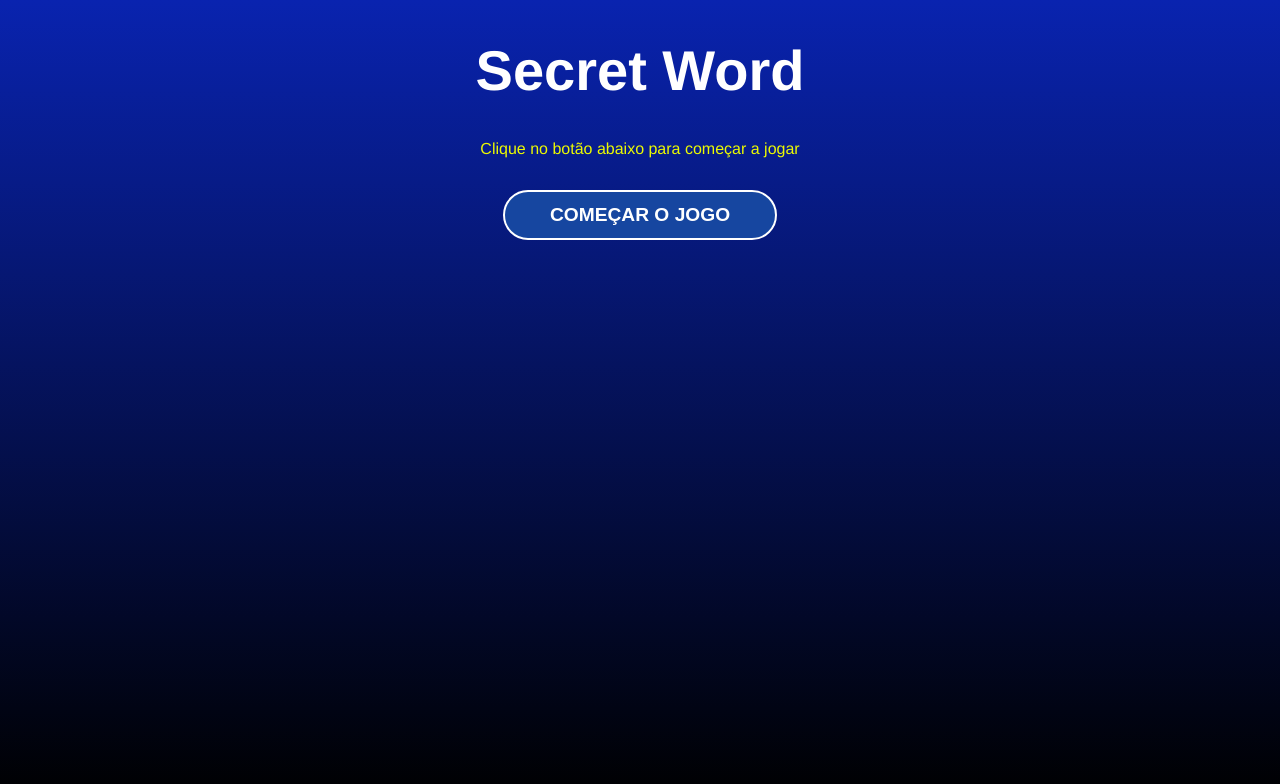
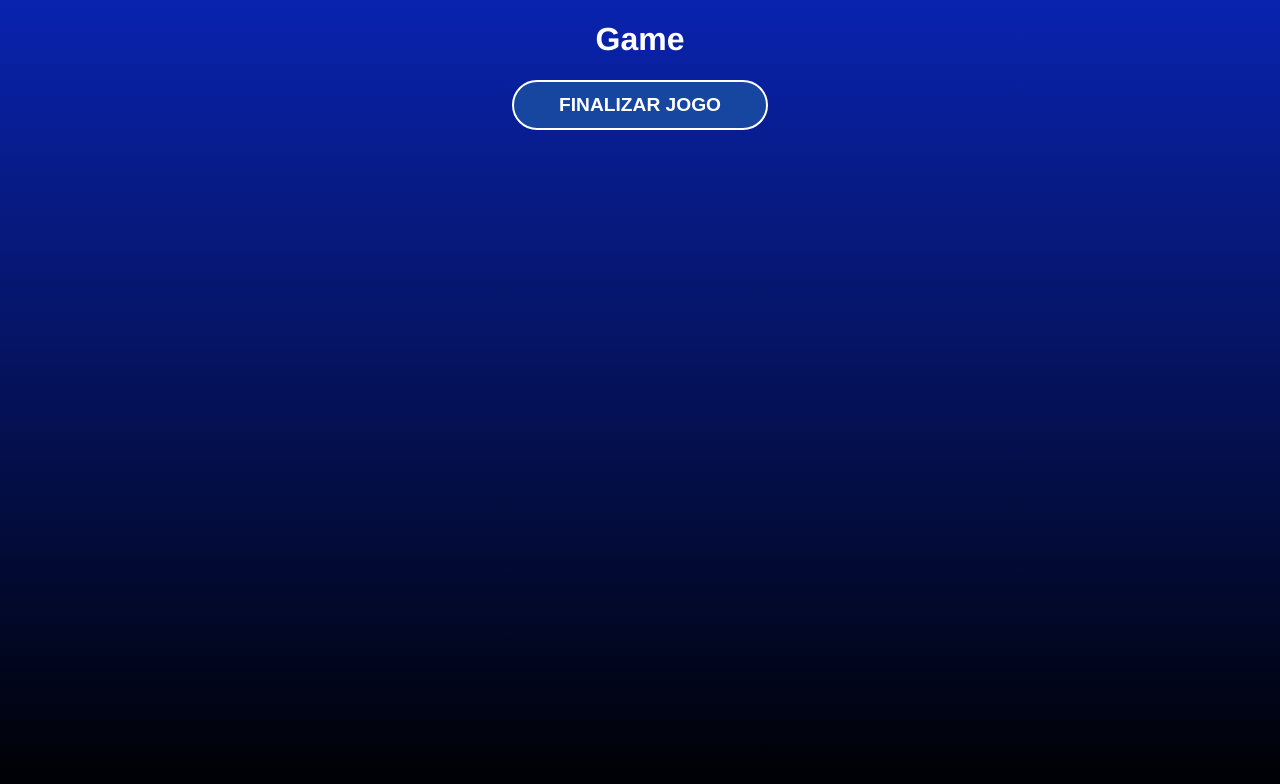
Before and after one commit to Raullize/curso-react-do-zero-a-maestria, a React (Create React App) app in the folder 6_PROJETO_SECRET_WORD/secretword/: page / in a window 1280 px wide. Both pictures are taken after a click on the button "COMEÇAR O JOGO". Shown: the top 784 px of the page. Built offline with nearby package versions, Linux system fonts and the light colour scheme.

Commit message:
feat: implement game stage navigation and button handlers
Add click handlers to game components to transition between stages
Implement startGame, verifyLetter and retry functions in App component
Update components to receive and use these handlers via props

```diff
--- a/6_PROJETO_SECRET_WORD/secretword/src/App.js
+++ b/6_PROJETO_SECRET_WORD/secretword/src/App.js
@@ -18,14 +18,23 @@ function App() {
   const [gameStage, setGameStage] = useState(stages[0].name);
   const [words] = useState(wordsList);
 
-  console.log(gameStage);
-  console.log(words);
+  const startGame = () => {
+    setGameStage(stages[1].name)
+  }
+
+  const verifyLetter = () => {
+    setGameStage(stages[2].name)
+  }
+
+  const retry = () => {
+    setGameStage(stages[0].name)
+  }
 
   return (
     <div className="App">
-      {gameStage === stages[0].name && <StartScreen />}
-      {gameStage === stages[1].name && <Game />}
-      {gameStage === stages[2].name && <GameOver />}
+      {gameStage === stages[0].name && <StartScreen startGame={startGame} />}
+      {gameStage === stages[1].name && <Game verifyLetter={verifyLetter} />}
+      {gameStage === stages[2].name && <GameOver retry={retry} />}
     </div>
   );
 }
--- a/6_PROJETO_SECRET_WORD/secretword/src/components/Game.jsx
+++ b/6_PROJETO_SECRET_WORD/secretword/src/components/Game.jsx
@@ -1,8 +1,11 @@
 import './Game.css'
 
-const Game = () => {
+const Game = ({verifyLetter}) => {
   return (
-    <div>Game</div>
+    <div>
+        <h1>Game</h1>
+        <button onClick={verifyLetter}>Finalizar jogo</button>
+    </div>
   )
 }
 
--- a/6_PROJETO_SECRET_WORD/secretword/src/components/GameOver.jsx
+++ b/6_PROJETO_SECRET_WORD/secretword/src/components/GameOver.jsx
@@ -1,8 +1,11 @@
 import './GameOver.css'
 
-const GameOver = () => {
+const GameOver = ({retry}) => {
   return (
-    <div>GameOver</div>
+    <div>
+        <h1>Game Over</h1>
+        <button onClick={retry}>Resetar jogo</button>
+    </div>
   )
 }
 
--- a/6_PROJETO_SECRET_WORD/secretword/src/components/StartScreen.jsx
+++ b/6_PROJETO_SECRET_WORD/secretword/src/components/StartScreen.jsx
@@ -1,11 +1,11 @@
 import './StartScreen.css'
 
-const StartScreen = () => {
+const StartScreen = ({startGame}) => {
     return (
         <div className='start'>
             <h1>Secret Word</h1>
             <p>Clique no botão abaixo para começar a jogar</p>
-            <button>Começar o jogo</button>
+            <button onClick={startGame}>Começar o jogo</button>
         </div>
     )
 }
```
